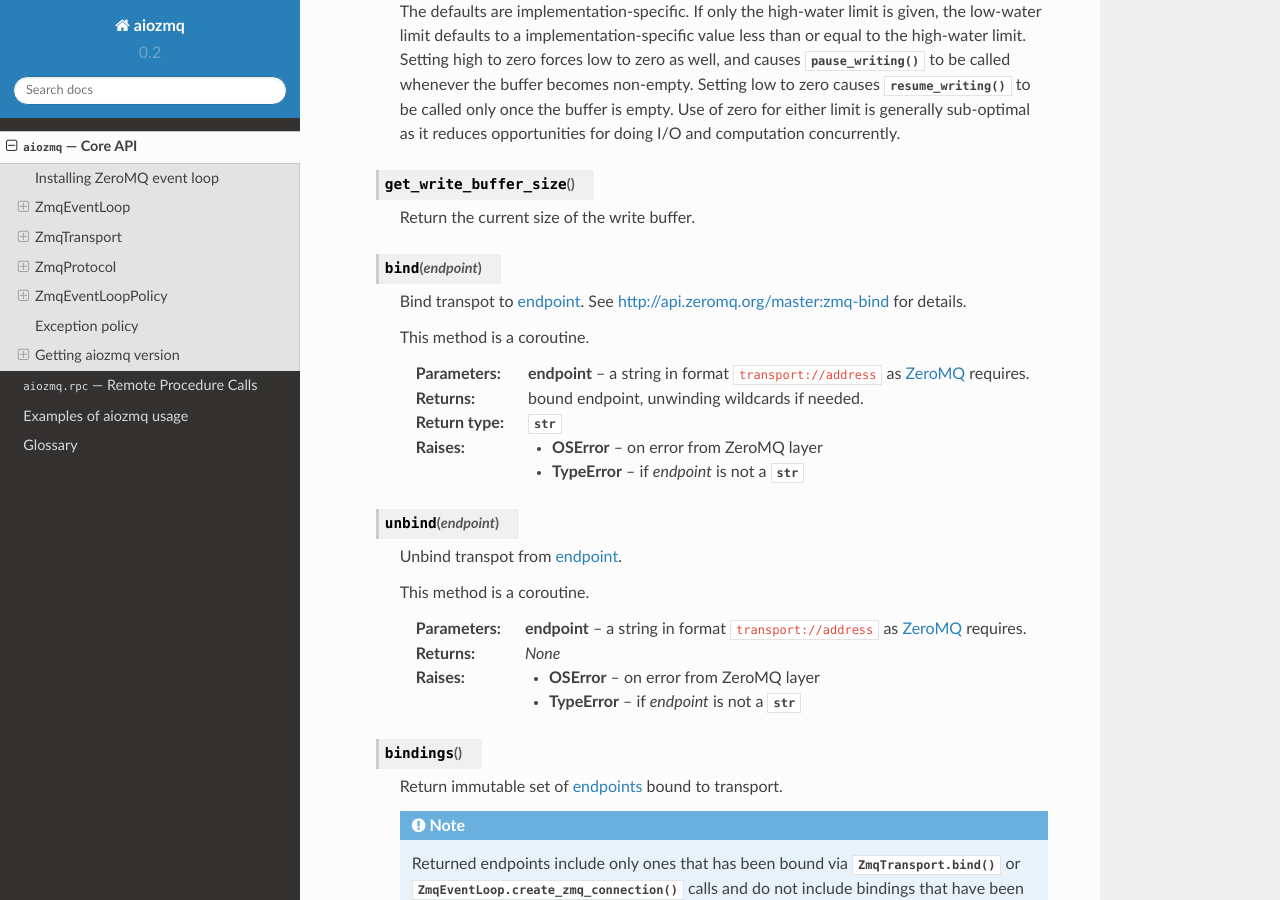
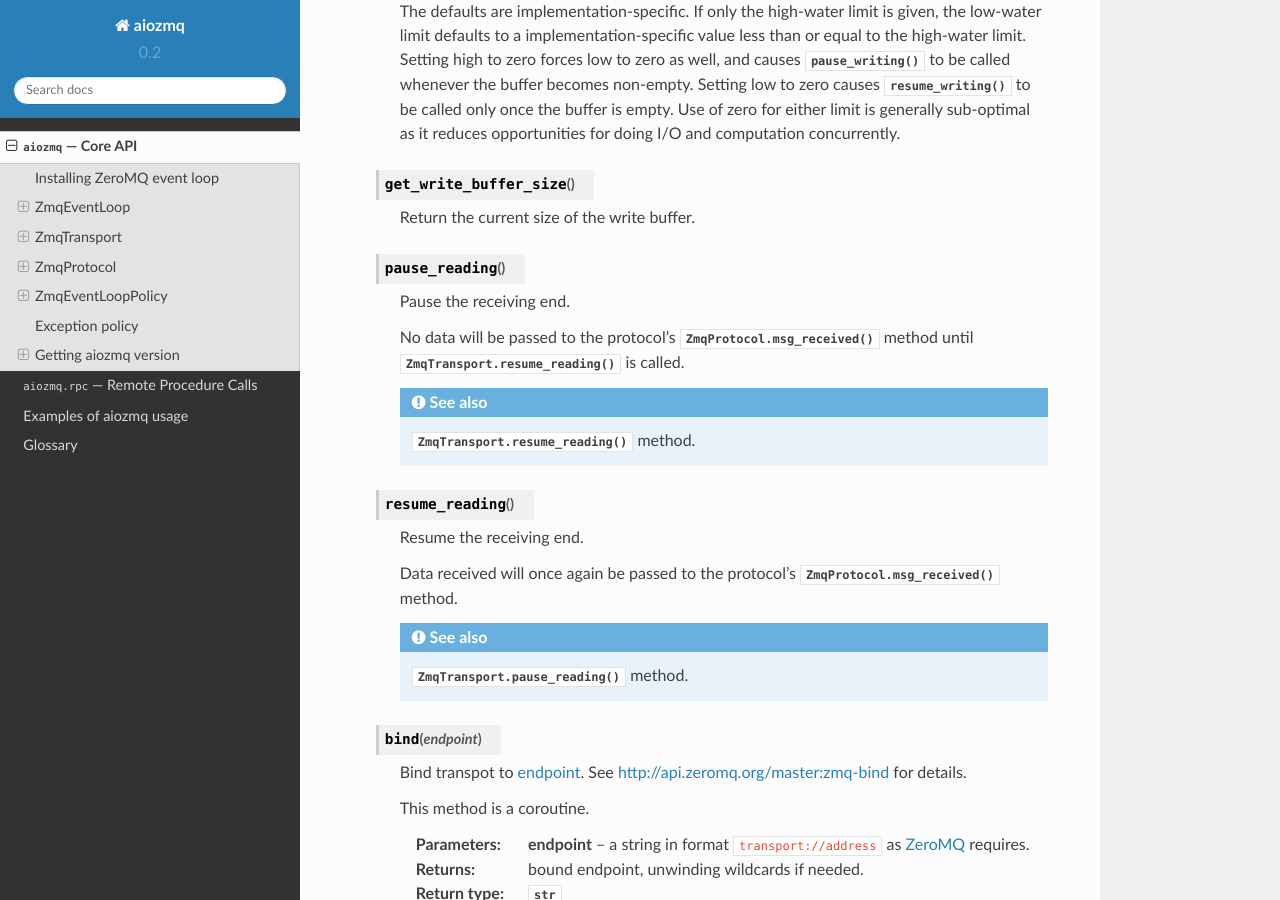
Before and after one commit to aio-libs/aiozmq, a Sphinx documentation site: the page built from docs/core.rst, in a window 1280 px wide and 900 px high, scrolled down 3526 px. Built offline with Sphinx 7.4.7 and the Read the Docs theme 2.0.0, drawn with Linux system fonts in a browser that asks for light colours.

Commit message:
Document pause_reading and resume_reading methods

```diff
--- a/docs/core.rst
+++ b/docs/core.rst
@@ -215,6 +215,24 @@ ZmqTransport
    .. method:: get_write_buffer_size()
 
       Return the current size of the write buffer.
+
+   .. method:: pause_reading()
+
+      Pause the receiving end.
+
+      No data will be passed to the protocol's :meth:`ZmqProtocol.msg_received`
+      method until :meth:`ZmqTransport.resume_reading` is called.
+
+      .. seealso:: :meth:`ZmqTransport.resume_reading` method.
+
+   .. method:: resume_reading()
+
+      Resume the receiving end.
+
+      Data received will once again be passed to the protocol's
+      :meth:`ZmqProtocol.msg_received` method.
+
+      .. seealso:: :meth:`ZmqTransport.pause_reading` method.
 
    .. method:: bind(endpoint)
 
```
